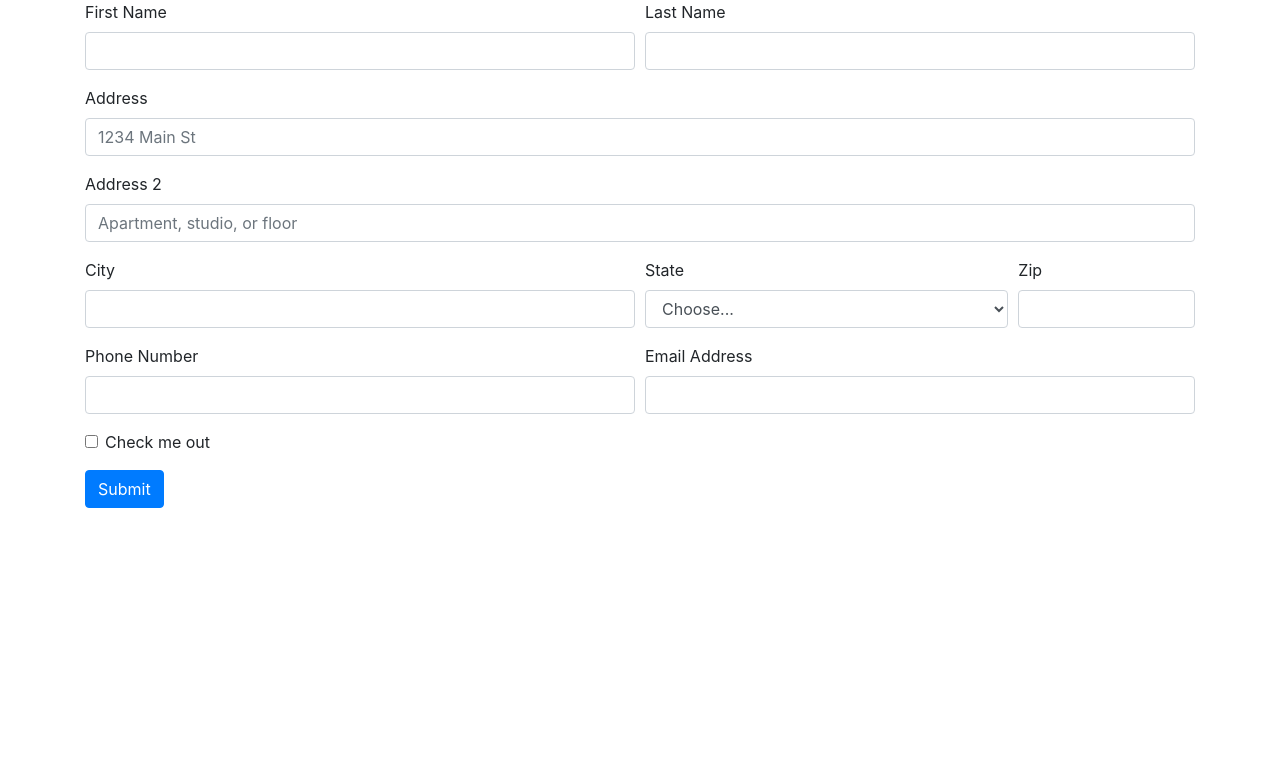
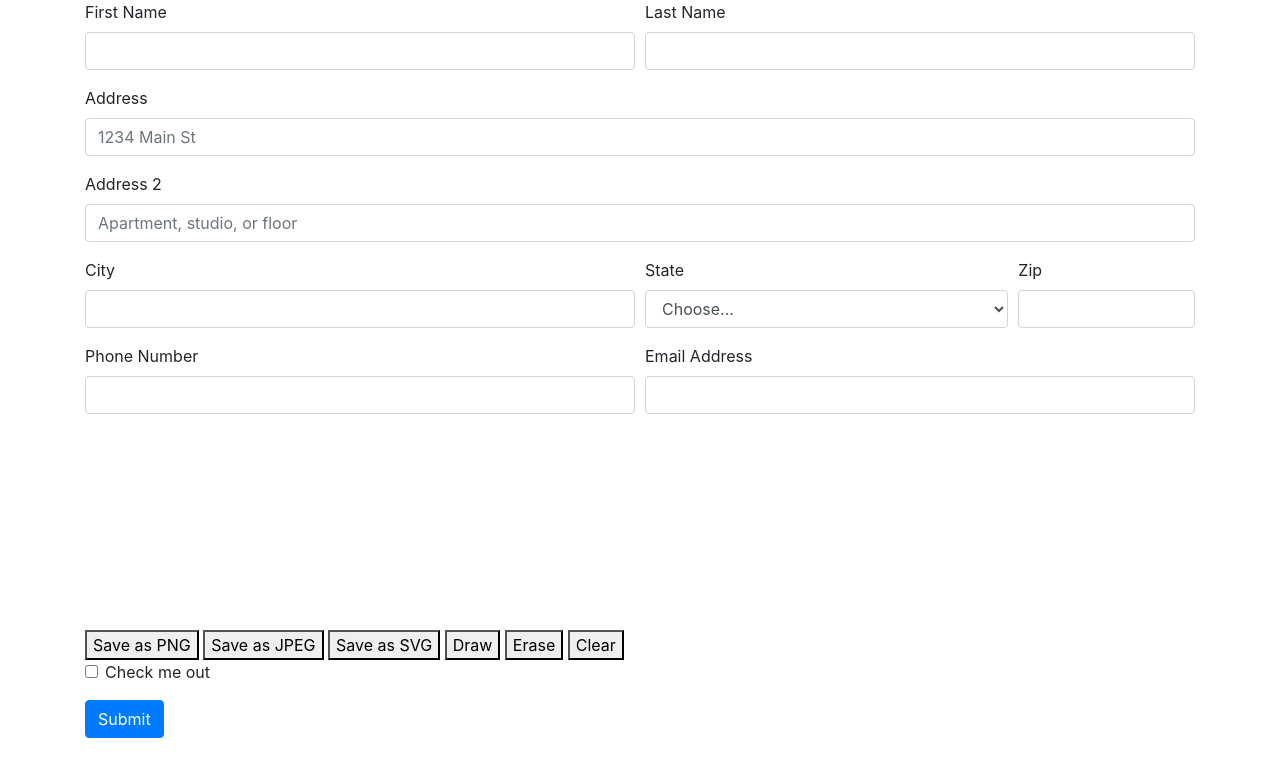
Before and after one commit to Wasabi-Kemosabe/Bootstrap-Form-with-Digital-Signature, a plain HTML site: page index.html in a window 1280 px wide. Drawn offline with nearby package versions, Linux system fonts and the light colour scheme.

Commit message:
Added signature-pad

```diff
--- a/index.html
+++ b/index.html
@@ -4,6 +4,7 @@
   <meta charset="UTF-8">
   <meta name="viewport" content="width=device-width, initial-scale=1.0">
   <link rel="stylesheet" href="https://stackpath.bootstrapcdn.com/bootstrap/4.4.1/css/bootstrap.min.css" integrity="sha384-Vkoo8x4CGsO3+Hhxv8T/Q5PaXtkKtu6ug5TOeNV6gBiFeWPGFN9MuhOf23Q9Ifjh" crossorigin="anonymous">
+  <link rel="stylesheet" href="style.css">
   <title>Form Example</title>
 </head>
 <body>
@@ -54,6 +55,15 @@
           <input type="email" class="form-control" id="inputEmail">
         </div>
       </div>
+      <div class="wrapper">
+        <canvas id="signature-pad" class="signature-pad" width=400 height=200></canvas>
+      </div>
+      <button id="save-png">Save as PNG</button>
+      <button id="save-jpeg">Save as JPEG</button>
+      <button id="save-svg">Save as SVG</button>
+      <button id="draw">Draw</button>
+      <button id="erase">Erase</button>
+      <button id="clear">Clear</button>
       <div class="form-group">
         <div class="form-check">
           <input class="form-check-input" type="checkbox" id="gridCheck">
@@ -69,5 +79,7 @@
   <script src="https://code.jquery.com/jquery-3.4.1.slim.min.js" integrity="sha384-J6qa4849blE2+poT4WnyKhv5vZF5SrPo0iEjwBvKU7imGFAV0wwj1yYfoRSJoZ+n" crossorigin="anonymous"></script>
   <script src="https://cdn.jsdelivr.net/npm/popper.js@1.16.0/dist/umd/popper.min.js" integrity="sha384-Q6E9RHvbIyZFJoft+2mJbHaEWldlvI9IOYy5n3zV9zzTtmI3UksdQRVvoxMfooAo" crossorigin="anonymous"></script>
   <script src="https://stackpath.bootstrapcdn.com/bootstrap/4.4.1/js/bootstrap.min.js" integrity="sha384-wfSDF2E50Y2D1uUdj0O3uMBJnjuUD4Ih7YwaYd1iqfktj0Uod8GCExl3Og8ifwB6" crossorigin="anonymous"></script>
+  <script src="https://cdn.jsdelivr.net/npm/signature_pad@2.3.2/dist/signature_pad.min.js"></script>
+  <script src="script.js"></script>
 </body>
 </html>
--- /dev/null
+++ b/script.js
@@ -0,0 +1,67 @@
+var canvas = document.getElementById('signature-pad');
+
+// Adjust canvas coordinate space taking into account pixel ratio,
+// to make it look crisp on mobile devices.
+// This also causes canvas to be cleared.
+function resizeCanvas() {
+  // When zoomed out to less than 100%, for some very strange reason,
+  // some browsers report devicePixelRatio as less than 1
+  // and only part of the canvas is cleared then.
+  var ratio = Math.max(window.devicePixelRatio || 1, 1);
+  canvas.width = canvas.offsetWidth * ratio;
+  canvas.height = canvas.offsetHeight * ratio;
+  canvas.getContext("2d").scale(ratio, ratio);
+}
+
+window.onresize = resizeCanvas;
+resizeCanvas();
+
+var signaturePad = new SignaturePad(canvas, {
+  backgroundColor: 'rgb(255, 255, 255)' // necessary for saving image as JPEG; can be removed is only saving as PNG or SVG
+});
+
+document.getElementById('save-png').addEventListener('click', function () {
+  if (signaturePad.isEmpty()) {
+    return alert("Please provide a signature first.");
+  }
+
+  var data = signaturePad.toDataURL('image/png');
+  console.log(data);
+  window.open(data);
+});
+
+document.getElementById('save-jpeg').addEventListener('click', function () {
+  if (signaturePad.isEmpty()) {
+    return alert("Please provide a signature first.");
+  }
+
+  var data = signaturePad.toDataURL('image/jpeg');
+  console.log(data);
+  window.open(data);
+});
+
+document.getElementById('save-svg').addEventListener('click', function () {
+  if (signaturePad.isEmpty()) {
+    return alert("Please provide a signature first.");
+  }
+
+  var data = signaturePad.toDataURL('image/svg+xml');
+  console.log(data);
+  console.log(atob(data.split(',')[1]));
+  window.open(data);
+});
+
+document.getElementById('clear').addEventListener('click', function () {
+  signaturePad.clear();
+});
+
+document.getElementById('draw').addEventListener('click', function () {
+  var ctx = canvas.getContext('2d');
+  console.log(ctx.globalCompositeOperation);
+  ctx.globalCompositeOperation = 'source-over'; // default value
+});
+
+document.getElementById('erase').addEventListener('click', function () {
+  var ctx = canvas.getContext('2d');
+  ctx.globalCompositeOperation = 'destination-out';
+});
--- /dev/null
+++ b/style.css
@@ -0,0 +1,18 @@
+.wrapper {
+  position: relative;
+  width: 400px;
+  height: 200px;
+  -moz-user-select: none;
+  -webkit-user-select: none;
+  -ms-user-select: none;
+  user-select: none;
+}
+
+.signature-pad {
+  position: absolute;
+  left: 0;
+  top: 0;
+  width:400px;
+  height:200px;
+  background-color: white;
+}
```
Also changed, not shown: package-lock.json (added).
